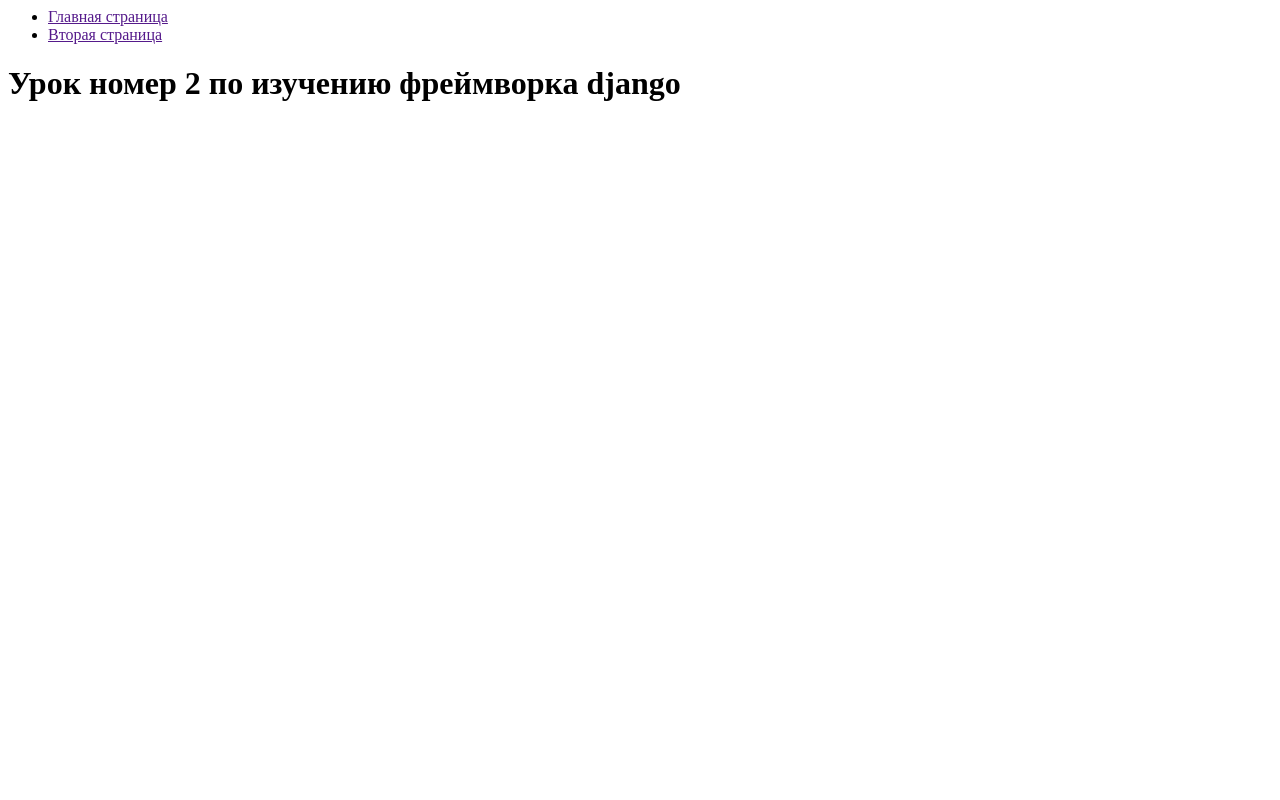
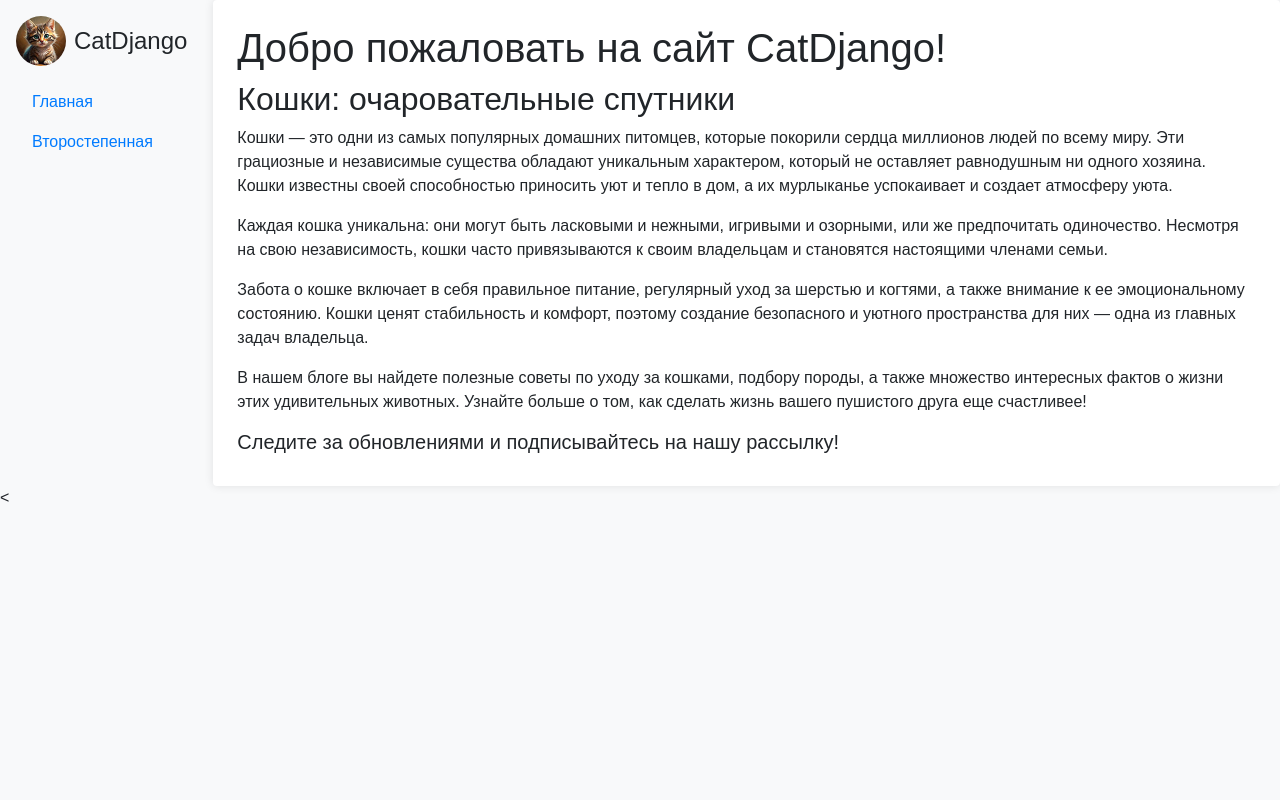
Before and after one commit to Yosich1951/uchDJ01, a Django app: page / in a window 1280 px wide. Run offline with Django 5.2, Linux system fonts and the light colour scheme; some libraries are stand-ins or nearby versions.

Commit message:
add page 1

```diff
--- a/dj02/dj02/settings.py
+++ b/dj02/dj02/settings.py
@@ -122,3 +122,7 @@
 # https://docs.djangoproject.com/en/5.0/ref/settings/#default-auto-field
 
 DEFAULT_AUTO_FIELD = 'django.db.models.BigAutoField'
+
+STATICFILES_DIRS = [
+    BASE_DIR / "static",
+  ]
--- a/dj02/dj02/urls.py
+++ b/dj02/dj02/urls.py
@@ -14,10 +14,14 @@
     1. Import the include() function: from django.urls import include, path
     2. Add a URL to urlpatterns:  path('blog/', include('blog.urls'))
 """
+from django.conf import settings
+from django.conf.urls.static import static
 from django.contrib import admin
 from django.urls import path, include
+
+
 
 urlpatterns = [
     path('admin/', admin.site.urls),
     path('', include('main.urls')), # главную страницу обрабатывает приложение main
-]
+] + static(settings.STATIC_URL, document_root=settings.STATIC_ROOT)
--- /dev/null
+++ b/dj02/main/static/main/css/styles.css
@@ -0,0 +1,32 @@
+/* Общие стили для сайта */
+body {
+    background-color: #f8f9fa; /* Светлый фон для всей страницы */
+    font-family: 'Arial', sans-serif;
+}
+
+/* Стили для боковой панели */
+.custom-aside {
+    border-right: 1px solid #dee2e6; /* Легкая рамка справа */
+}
+
+.custom-aside .nav-link {
+    color: #343a40; /* Цвет ссылок */
+    font-weight: 500; /* Полужирный текст */
+}
+
+.custom-aside .nav-link.active {
+    background-color: #007bff; /* Синий фон для активной ссылки */
+    color: #fff; /* Белый текст для активной ссылки */
+    border-radius: 0.25rem; /* Скругленные углы для активной ссылки */
+}
+
+.custom-aside .nav-link:hover {
+    color: #007bff; /* Цвет текста при наведении */
+}
+
+/* Стили для основного контента */
+main {
+    background-color: #ffffff; /* Белый фон для основного контента */
+    border-radius: 0.25rem; /* Скругленные углы */
+    box-shadow: 0 0 10px rgba(0, 0, 0, 0.1); /* Легкая тень */
+}
--- a/dj02/main/templates/main/index.html
+++ b/dj02/main/templates/main/index.html
@@ -6,5 +6,20 @@
 
 {% block content%}
 
-    <h1>Урок номер 2 по изучению фреймворка django</h1>
+    <h1>Добро пожаловать на сайт CatDjango!</h1>
+    <h2>Кошки: очаровательные спутники</h2>
+
+    <p>
+        Кошки — это одни из самых популярных домашних питомцев, которые покорили сердца миллионов людей по всему миру. Эти грациозные и независимые существа обладают уникальным характером, который не оставляет равнодушным ни одного хозяина. Кошки известны своей способностью приносить уют и тепло в дом, а их мурлыканье успокаивает и создает атмосферу уюта.
+    </p>
+    <p>
+    Каждая кошка уникальна: они могут быть ласковыми и нежными, игривыми и озорными, или же предпочитать одиночество. Несмотря на свою независимость, кошки часто привязываются к своим владельцам и становятся настоящими членами семьи.
+    </p>
+    <p>
+    Забота о кошке включает в себя правильное питание, регулярный уход за шерстью и когтями, а также внимание к ее эмоциональному состоянию. Кошки ценят стабильность и комфорт, поэтому создание безопасного и уютного пространства для них — одна из главных задач владельца.
+    </p>
+    <p>
+    В нашем блоге вы найдете полезные советы по уходу за кошками, подбору породы, а также множество интересных фактов о жизни этих удивительных животных. Узнайте больше о том, как сделать жизнь вашего пушистого друга еще счастливее!
+    </p>
+    <h5>Следите за обновлениями и подписывайтесь на нашу рассылку!</h5>
 {% endblock %}
--- a/dj02/main/templates/main/layoute.html
+++ b/dj02/main/templates/main/layoute.html
@@ -1,3 +1,4 @@
+{% load static %}
 <! doctype html>
 <html Lang="en">
 <head>
@@ -5,16 +6,43 @@
     <meta name="viewport"
         content="width=device-width, user-scalable=no, initial-scale=1.0, maximum-scale=1.0, minimum-scale=1.0">
     <meta http-equiv="X-UA-Compatible" content="ie=edge">
+    <link rel="stylesheet" href="{% static 'main/css/main.css' %}">
+    <!-- Подключение Bootstrap -->
+    <link href="https://stackpath.bootstrapcdn.com/bootstrap/4.5.2/css/bootstrap.min.css" rel="stylesheet">
+    <!-- Подключение собственного CSS -->
+    <link href="{% static 'main/css/styles.css' %}" rel="stylesheet">
 
     {% block title %}
 
     {% endblock %}
 </head>
 <body>
-    {% include 'main/nav.html'%}
+    <div class="container-fluid">
+    <div class="row">
+        <aside class="col-md-3 col-lg-2 bg-light p-3">
+            <div class="d-flex align-items-center mb-3">
+                <img src="{% static 'main/img/cat_small.jpg' %}" alt="котик" class="img-fluid rounded-circle mr-2" width="50px">
+                <span class="h4 mb-0">CatDjango</span>
+            </div>
+            <ul class="nav flex-column">
+                <li class="nav-item">
+                    <a class="nav-link active" href="">Главная</a>
+                </li>
+                <li class="nav-item">
+                    <a class="nav-link" href="">Второстепенная</a>
+                </li>
+            </ul>
+        </aside>
+        <main class="col-md-9 col-lg-10 p-4">
+            {% block content %}
+            {% endblock %}
+        </main>
+    </div>
+</div>
 
-    {% block content %}
-
-    {% endblock %}
+<<!-- Подключение Bootstrap JS и зависимостей -->
+<script src="https://code.jquery.com/jquery-3.5.1.slim.min.js"></script>
+<script src="https://cdn.jsdelivr.net/npm/@popperjs/core@2.9.1/dist/umd/popper.min.js"></script>
+<script src="https://stackpath.bootstrapcdn.com/bootstrap/4.5.2/js/bootstrap.min.js"></script>
 </body>
 </html>
```
Also changed, not shown: dj02/main/static/main/img/cat_small.jpg (added).
